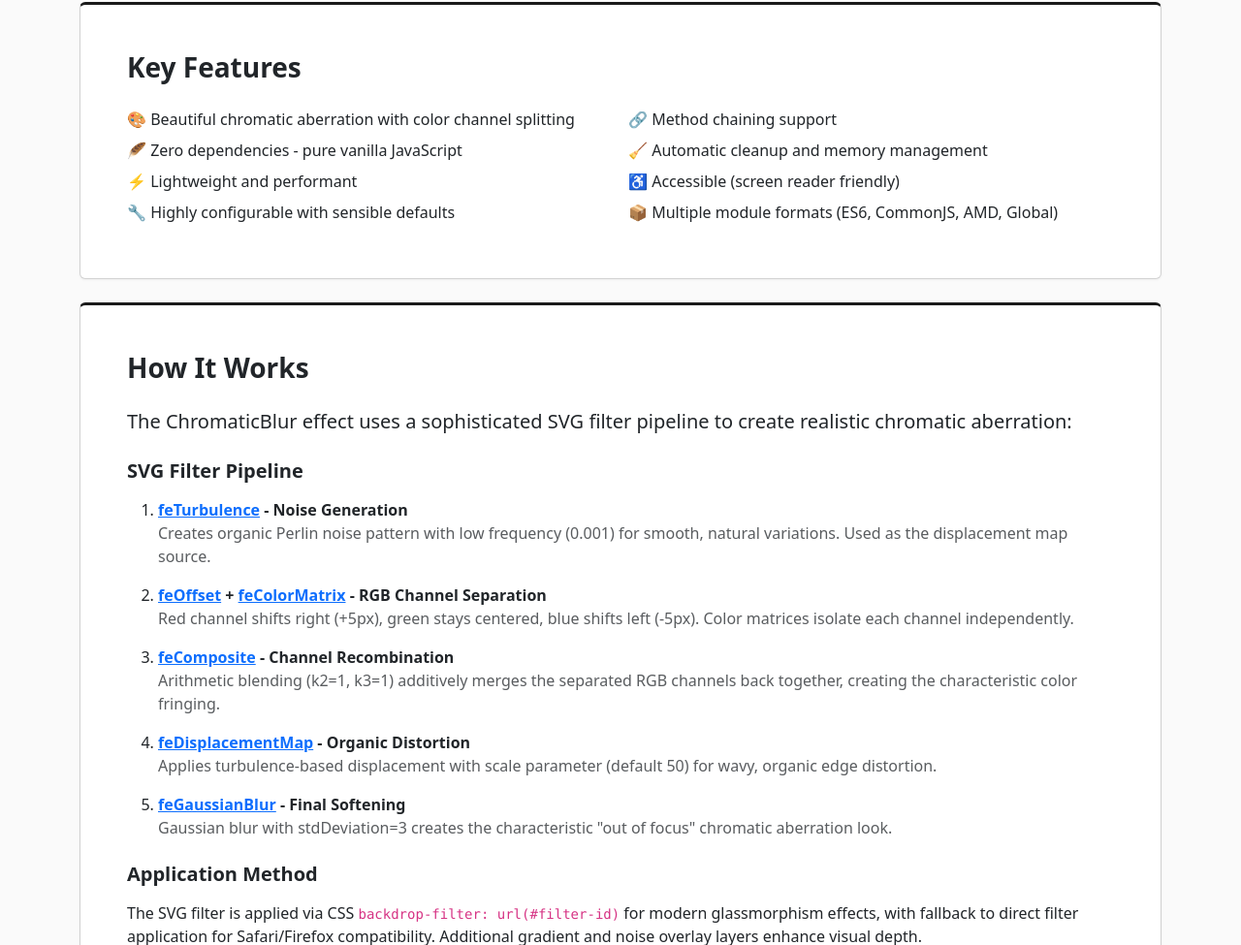
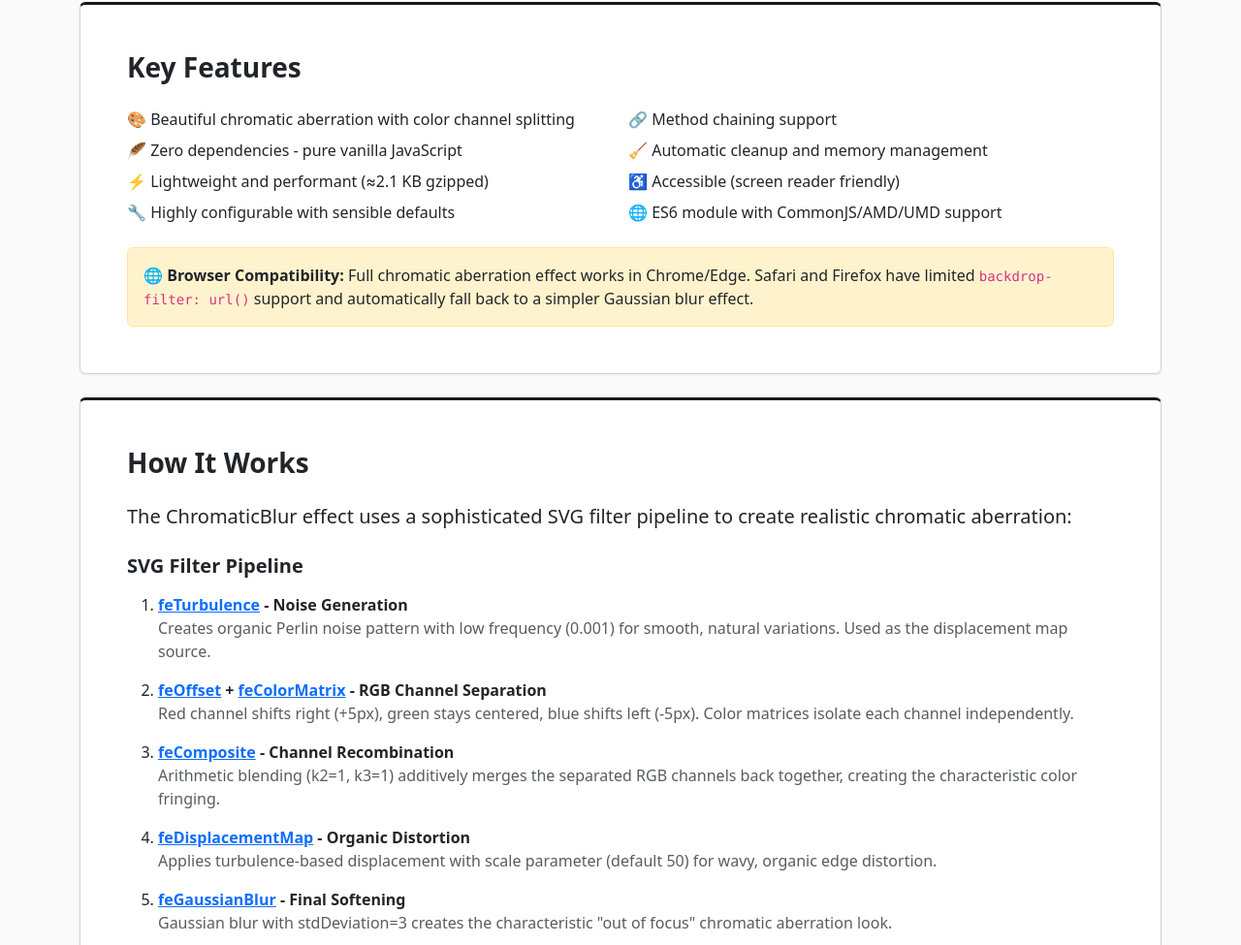
Before and after one commit to restyler/chromatic-blur, a website: page index.html in a window 1280 px wide. Shown: the part 1810-2785 px from the top of the page at 97% size. Drawn offline with nearby package versions, Linux system fonts and the light colour scheme.

Commit message:
Browser compatibility info

```diff
--- a/index.html
+++ b/index.html
@@ -224,15 +224,18 @@ blur.destroy();
             <div class="col-12 col-md-6">
               <p class="mb-2">🎨 Beautiful chromatic aberration with color channel splitting</p>
               <p class="mb-2">🪶 Zero dependencies - pure vanilla JavaScript</p>
-              <p class="mb-2">⚡ Lightweight and performant</p>
+              <p class="mb-2">⚡ Lightweight and performant (≈2.1 KB gzipped)</p>
               <p class="mb-2">🔧 Highly configurable with sensible defaults</p>
             </div>
             <div class="col-12 col-md-6">
               <p class="mb-2">🔗 Method chaining support</p>
               <p class="mb-2">🧹 Automatic cleanup and memory management</p>
               <p class="mb-2">♿ Accessible (screen reader friendly)</p>
-              <p class="mb-2">📦 Multiple module formats (ES6, CommonJS, AMD, Global)</p>
+              <p class="mb-2">🌐 ES6 module with CommonJS/AMD/UMD support</p>
             </div>
+          </div>
+          <div class="alert alert-warning mt-3 mb-0 text-dark" role="alert">
+            <strong>🌐 Browser Compatibility:</strong> Full chromatic aberration effect works in Chrome/Edge. Safari and Firefox have limited <code>backdrop-filter: url()</code> support and automatically fall back to a simpler Gaussian blur effect.
           </div>
         </div>
       </section>
```
